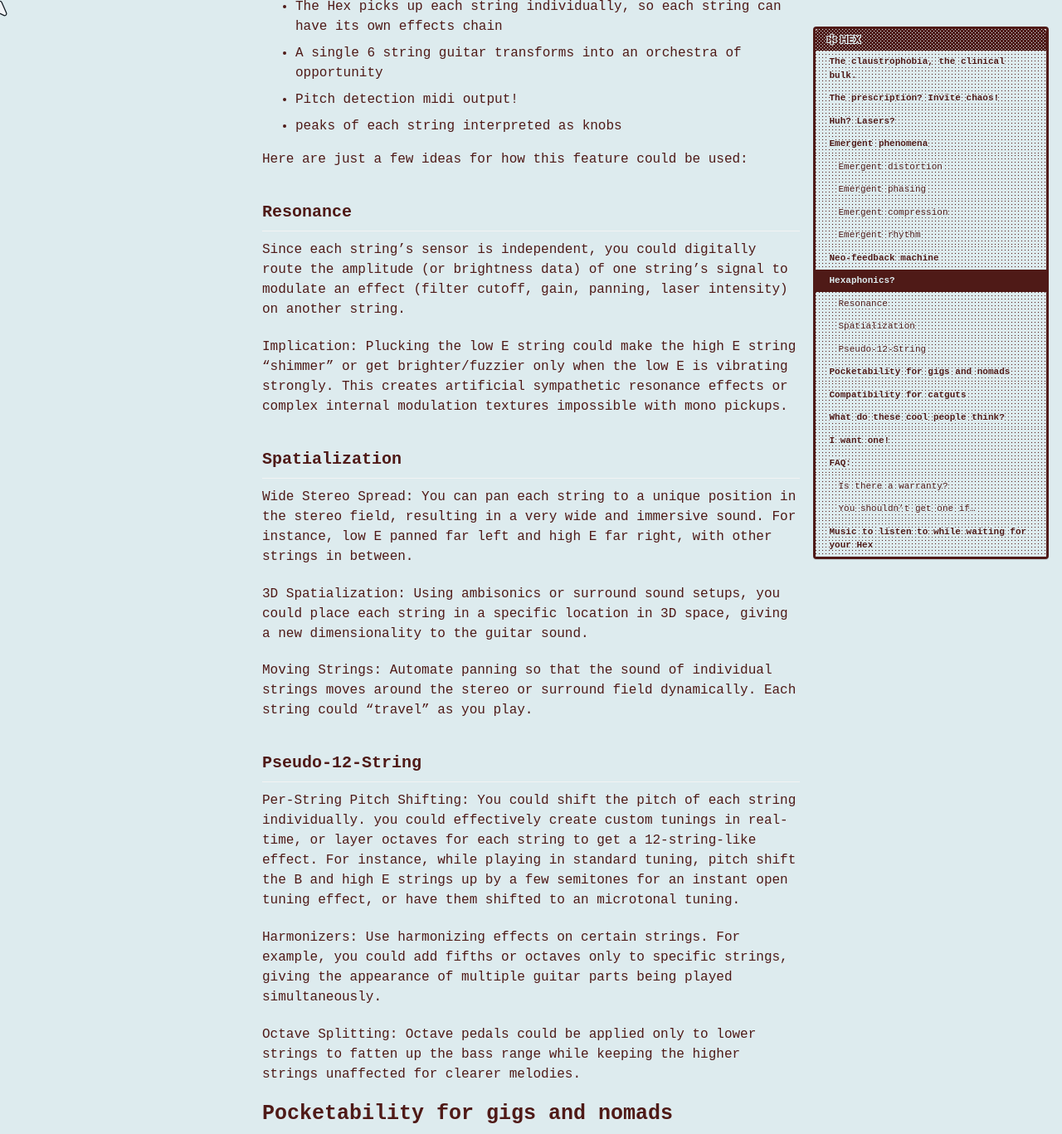
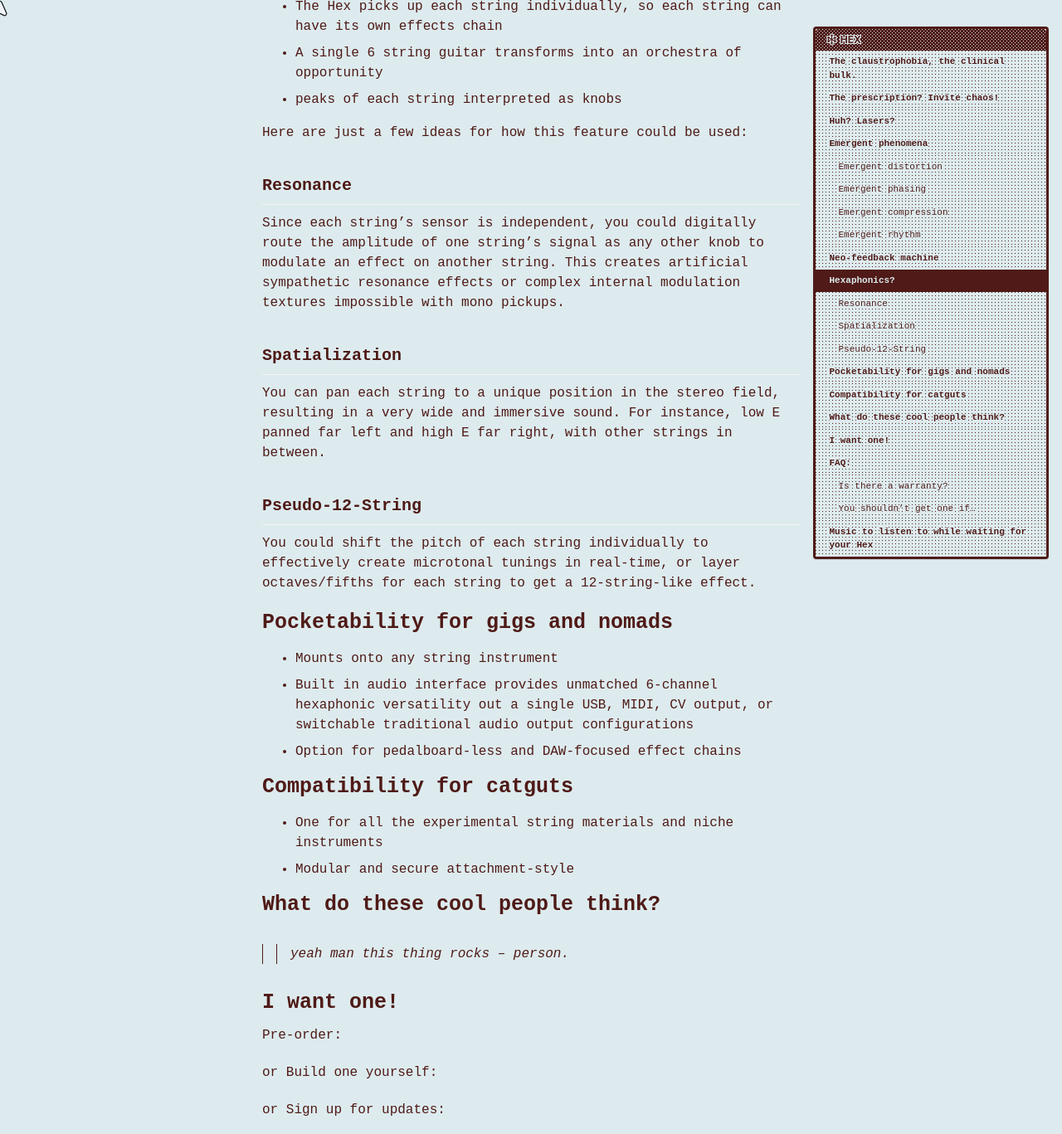
Before and after one commit to cryotato/cryotato.github.io, a Jekyll site: the page built from _pages/shop.md, in a window 1280 px wide and 1400 px high, scrolled down 3156 px, cut to the strip 0-1367 px from the top of the window. Shown: the whole strip at 83% size. Built offline with Jekyll 4.4.1, drawn with Linux system fonts in a browser that asks for light colours; cached includes are drawn as plain includes.

Commit message:
Update shop.md

```diff
--- a/_pages/shop.md
+++ b/_pages/shop.md
@@ -115,34 +115,20 @@ hexaphonic
 
 - The Hex picks up each string individually, so each string can have its own effects chain
 - A single 6 string guitar transforms into an orchestra of opportunity
-- Pitch detection midi output!
 - peaks of each string interpreted as knobs
 
 Here are just a few ideas for how this feature could be used:
 
+
 ## Resonance
-Since each string's sensor is independent, you could digitally route the amplitude (or brightness data) of one string's signal to modulate an effect (filter cutoff, gain, panning, laser intensity) on another string.
-
-Implication: Plucking the low E string could make the high E string "shimmer" or get brighter/fuzzier only when the low E is vibrating strongly. This creates artificial sympathetic resonance effects or complex internal modulation textures impossible with mono pickups.
+Since each string's sensor is independent, you could digitally route the amplitude of one string's signal as any other knob to modulate an effect on another string. This creates artificial sympathetic resonance effects or complex internal modulation textures impossible with mono pickups.
 
 ## Spatialization
-Wide Stereo Spread: You can pan each string to a unique position in the stereo field, resulting in a very wide and immersive sound. For instance, low E panned far left and high E far right, with other strings in between.
-
-3D Spatialization: Using ambisonics or surround sound setups, you could place each string in a specific location in 3D space, giving a new dimensionality to the guitar sound.
-
-Moving Strings: Automate panning so that the sound of individual strings moves around the stereo or surround field dynamically. Each string could "travel" as you play.
+You can pan each string to a unique position in the stereo field, resulting in a very wide and immersive sound. For instance, low E panned far left and high E far right, with other strings in between.
 
 ## Pseudo-12-String
 
-Per-String Pitch Shifting: You could shift the pitch of each string individually. you could effectively create custom tunings in real-time, or layer octaves for each string to get a 12-string-like effect. For instance, while playing in standard tuning, pitch shift the B and high E strings up by a few semitones for an instant open tuning effect, or have them shifted to an microtonal tuning.
-
-Harmonizers: Use harmonizing effects on certain strings. For example, you could add fifths or octaves only to specific strings, giving the appearance of multiple guitar parts being played simultaneously.
-
-Octave Splitting: Octave pedals could be applied only to lower strings to fatten up the bass range while keeping the higher strings unaffected for clearer melodies.
-
-
-
-
+You could shift the pitch of each string individually to effectively create microtonal tunings in real-time, or layer octaves/fifths for each string to get a 12-string-like effect.
 
 
 # Pocketability for gigs and nomads
```
